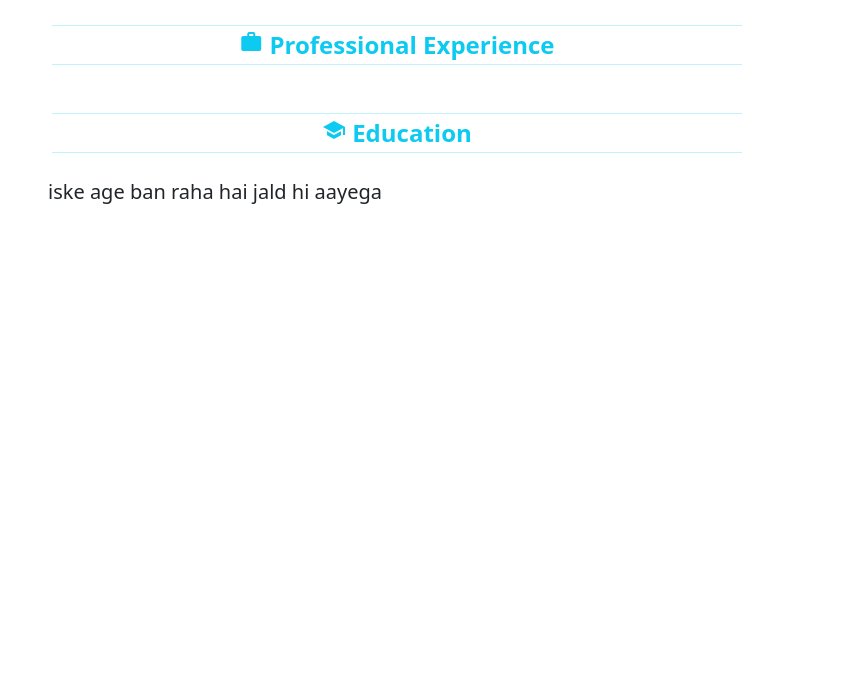
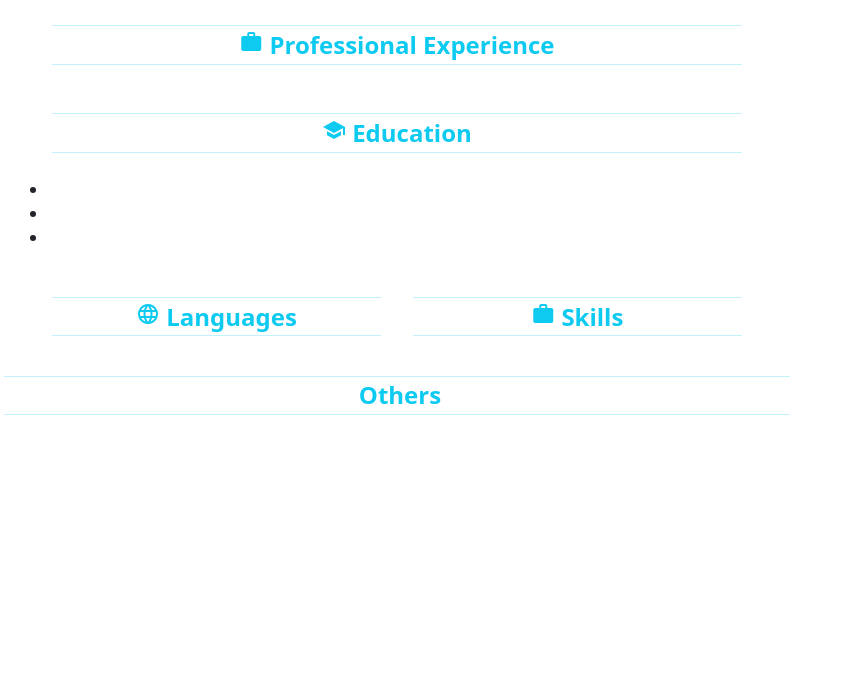
Before and after one commit to kishansky/resume_builder, a PHP site: page /resume_builder/print-resume.php in a window 1280 px wide. Shown: the part 212-891 px from the top of the page, without its empty margins (0-849 px from the left). Run offline with PHP 8.4, Linux system fonts and the light colour scheme; data that the repository does not hold is empty.

Commit message:
fix some bugs

```diff
--- a/print-resume.php
+++ b/print-resume.php
@@ -1,8 +1,8 @@
 <?php
 session_start();
-if(isset($_SESSION['photo'])){
+if (isset($_SESSION['photo'])) {
     $photo = $_SESSION['photo'];
-}else{
+} else {
     $photo = "default.jpg";
 }
 // include "config.php";
@@ -21,8 +21,7 @@ if(isset($_SESSION['photo'])){
     <link rel="stylesheet" href="./css/bootstrap.min.css">
     <link rel="stylesheet" href="./css/style.css">
     <script src="./js/bootstrap.min.js"></script>
-    <link href="https://fonts.googleapis.com/icon?family=Material+Icons"
-      rel="stylesheet">
+    <link href="https://fonts.googleapis.com/icon?family=Material+Icons" rel="stylesheet">
     <style>
         @page {
             margin: 2px 6px;
@@ -45,7 +44,7 @@ if(isset($_SESSION['photo'])){
 
     <!--startprint-->
     <div id="printarea" style="width: 210mm; height: 276mm;">
-        <div id="header" class="mx-5 my-4 " >
+        <div id="header" class="mx-5 my-4 ">
             <div class="row my-4">
                 <div class="col-4" style="height: 50mm;">
                     <img src="photo/<?php echo $photo; ?>" alt="" style="height: 100%; width:auto;" class="rounded-circle ">
@@ -60,31 +59,75 @@ if(isset($_SESSION['photo'])){
                 </div>
 
             </div>
-            <hr class="border-info  p-0 m-1"/>
+            <hr class="border-info  p-0 m-1" />
             <div class="row">
                 <div class="col-12 ">
                     <h4 class="text-info fw-bold p-0 m-0 text-center "><span class="material-icons md-18">work</span> Professional Experience</h4>
                 </div>
             </div>
-            <hr class="border-info p-0 m-1"/>
+            <hr class="border-info p-0 m-1" />
             <div class="row my-4">
                 <div class="col-12 ">
                     <p class="p-0 m-0 fs-5"><?php echo $_POST['professional_details']; ?></p>
                 </div>
             </div>
-            <hr class="border-info  p-0 m-1"/>
+            <hr class="border-info  p-0 m-1" />
             <div class="row">
                 <div class="col-12 ">
                     <h4 class="text-info fw-bold p-0 m-0 text-center "><span class="material-icons md-18">school</span> Education</h4>
                 </div>
             </div>
-            <hr class="border-info p-0 m-1"/>
+            <hr class="border-info p-0 m-1" />
             <div class="row my-4">
+                <ul>
+                    <li><?php echo $_POST['eduction1']; ?></li>
+                    <li><?php echo $_POST['eduction2']; ?></li>
+                    <li><?php echo $_POST['eduction3']; ?></li>
+                </ul>
+            </div>
+            <div class="row">
+                <div class="col-6 py-1">
+                    <hr class="border-info  p-0 m-1" />
+                    <div class="row">
                         <div class="col-12 ">
-                <p class="p-0 m-0 fs-5">iske age ban raha hai jald hi aayega</p>
+                            <h4 class="text-info fw-bold p-0 m-0 text-center "><span class="material-icons md-18">language</span> Languages</h4>
+                        </div>
+                    </div>
+                    <hr class="border-info p-0 m-1" />
+                </div>
+                <div class="col-6 py-1">
+                    <hr class="border-info  p-0 m-1" />
+                    <div class="row">
+                        <div class="col-12 ">
+                            <h4 class="text-info fw-bold p-0 m-0 text-center "><span class="material-icons md-18">work</span> Skills</h4>
+                        </div>
+                    </div>
+                    <hr class="border-info p-0 m-1" />
+                </div>
+            </div>
+            <div class="row">
+                <div class="col-6 py-1">
+                    <p class="p-0 m-0 fs-5"><?php echo $_POST['language']; ?></p>
+
+                </div>
+                <div class="col-6 py-1">
+                    <p class="p-0 m-0 fs-5"><?php echo $_POST['others']; ?></p>
+
                 </div>
             </div>
 
+        </div>
+        <hr class="border-info  p-0 m-1" />
+        <div class="row">
+            <div class="col-12 ">
+                <h4 class="text-info fw-bold p-0 m-0 text-center "><span class="material-icons md-18"></span> Others</h4>
+            </div>
+        </div>
+        <hr class="border-info p-0 m-1" />
+        <div class="row my-4">
+            <div class="col-12 ">
+                <p class="p-0 m-0 fs-5"><?php echo $_POST['professional_details']; ?></p>
+            </div>
         </div>
 
 
```
Also changed, not shown: load/load-resume-form.php (+25 -0 lines). Lines whose indentation alone changed are shown as unchanged.
